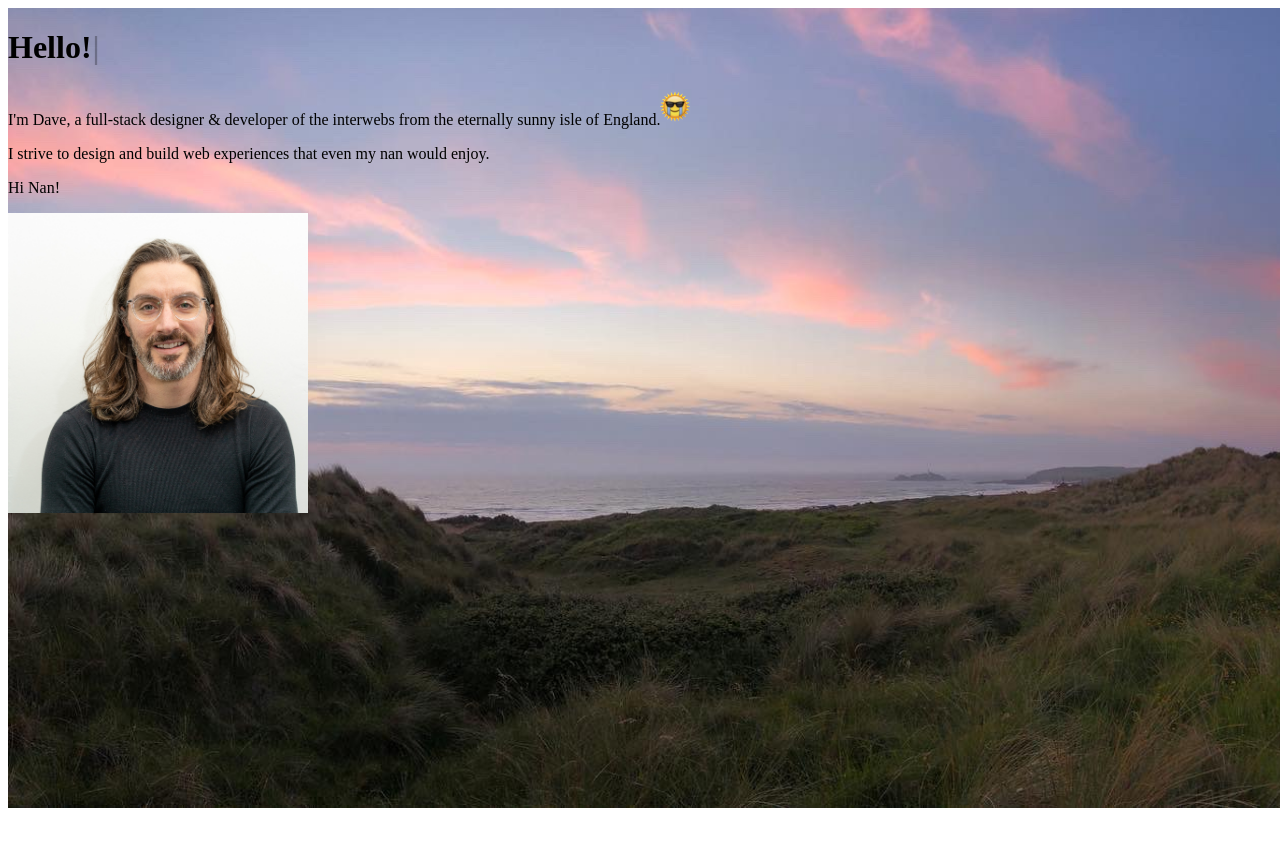
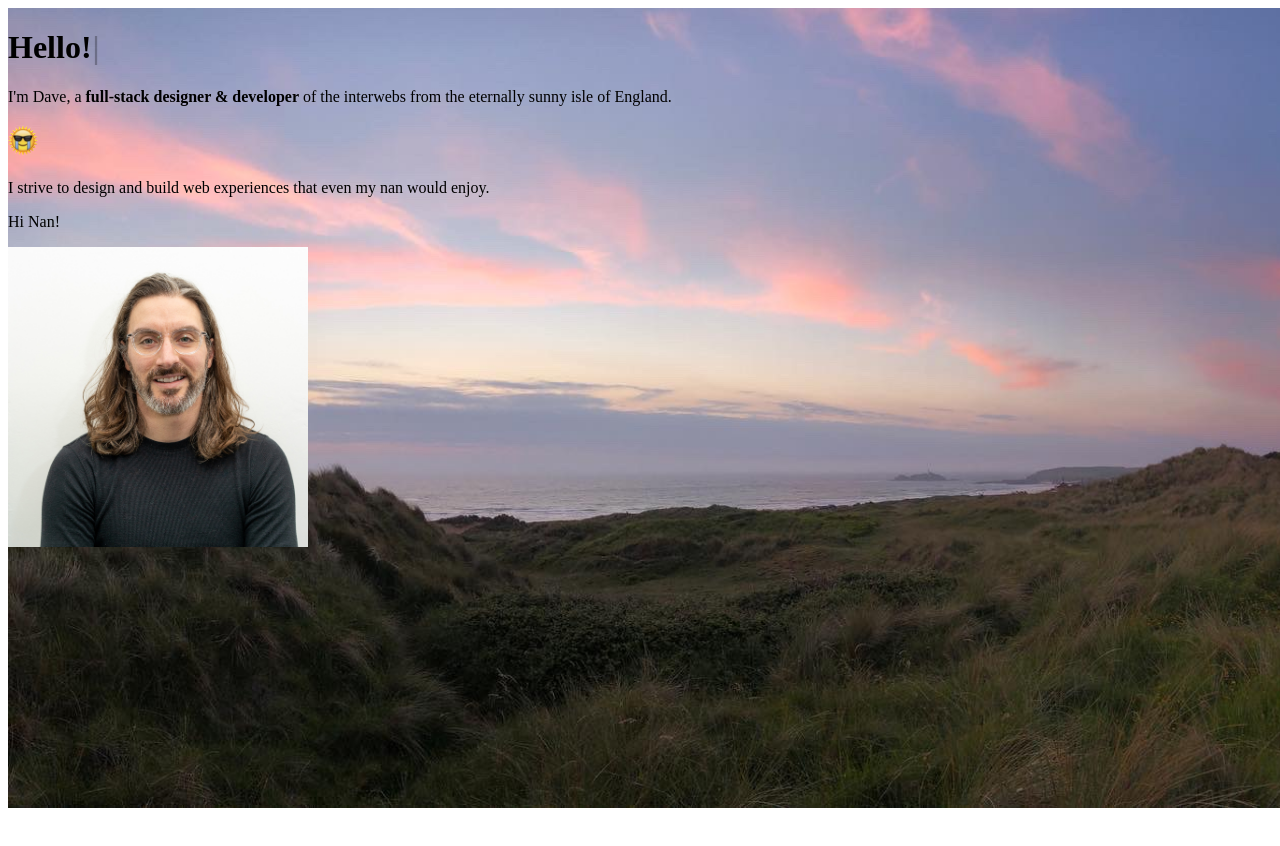
Before and after one commit to beazergood/db-portfolio, a Next.js app: page / in a window 1280 px wide. Shown: the top 846 px of the page. Built offline with nearby package versions, Linux system fonts and the light colour scheme.

Commit message:
dont add image inside p tag you donut

```diff
--- a/src/pages/index.tsx
+++ b/src/pages/index.tsx
@@ -40,15 +40,16 @@ export default function Home() {
               </h1>
             </div>
             <div className="bg-gray-2B2B2B mt-10 p-5 bg-opacity-60 rounded-3xl w-3/4">
-              <p className="text-2xl mt-5 w-full">
-                I'm Dave, a full-stack designer &amp; developer of the interwebs
-                from the eternally sunny isle of England.
-                <Image
-                  src={emojiPic}
-                  placeholder={'blur'}
-                  alt="Picture of Dave Beazer, what a great guy!"
-                />
-              </p>
+              <div className="text-2xl mt-5 w-full relative">
+                <p>
+                  I'm Dave, a{' '}
+                  <strong className="text-mintee font-bold">
+                    full-stack designer &amp; developer
+                  </strong>{' '}
+                  of the interwebs from the eternally sunny isle of England.
+                </p>
+                <Image src={emojiPic} alt="It never rains, it pours" />
+              </div>
               <p className="text-2xl mt-10 w-full">
                 I strive to design and build web experiences that even my nan
                 would enjoy.
```
